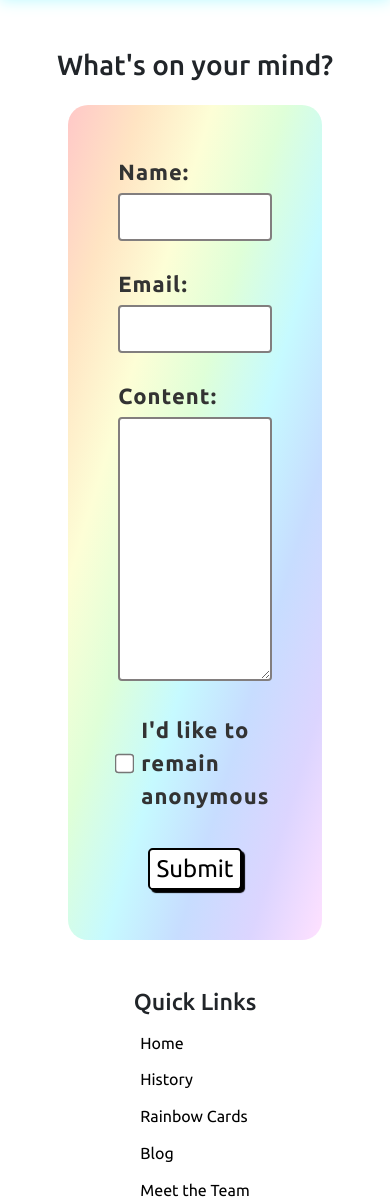
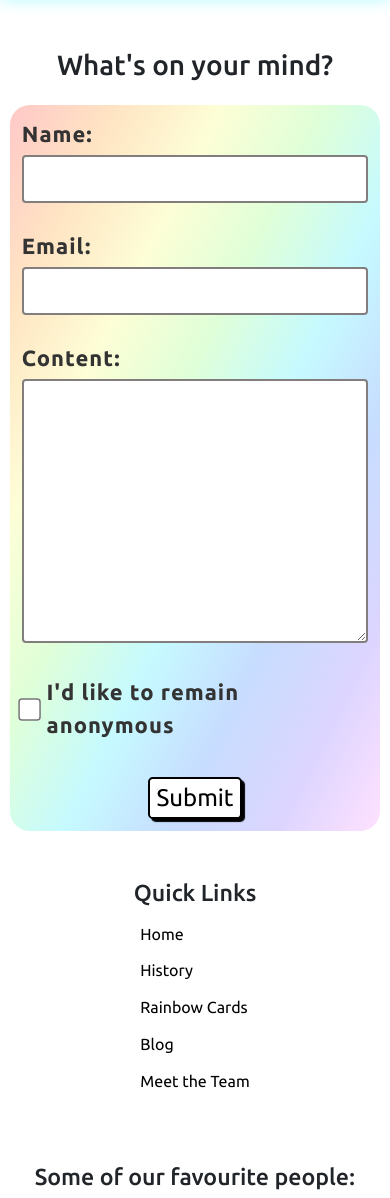
Before and after one commit to josipcodes/hack-team-2, a Django app: page /contact/ in a window 390 px wide. Shown: the part 61-1259 px from the top of the page. Run offline with Django 3.2, Linux system fonts and the light colour scheme; some libraries are stand-ins or nearby versions; some web fonts are replaced.

Commit message:
Add media queries to contact form

```diff
--- a/static/css/style.css
+++ b/static/css/style.css
@@ -1060,3 +1060,11 @@ nav {
     padding-bottom: 0;
   }
 }
+
+@media (max-width: 650px){
+.contact-form {
+  margin: 0 auto;
+  max-width: 95%;
+  padding: 12px;
+}
+}
```
